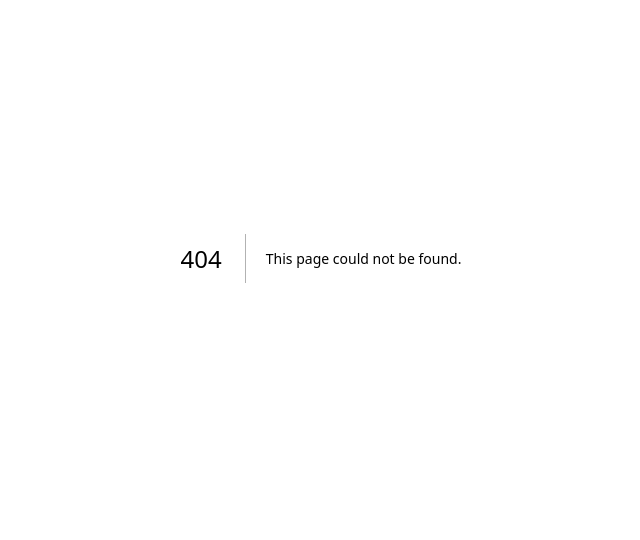
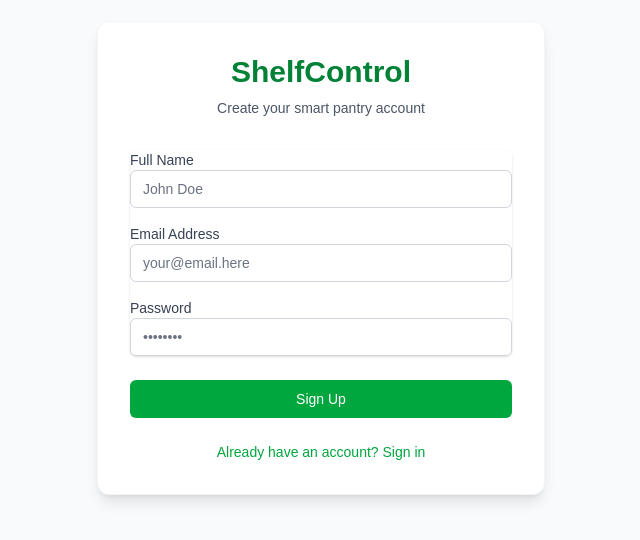
Before and after one commit to Sruth827/smart-pantry, a Next.js app: page /registration in a window 1280 px wide. Before the commit this address had no page. Shown: the part 142-682 px from the top of the page, without its empty margins (319-959 px from the left). Built offline with nearby package versions, Linux system fonts and the light colour scheme.

Commit message:
User Registration added. /api/register, /registration/page.tsx

```diff
--- a/src/app/actions/pantry.ts
+++ b/src/app/actions/pantry.ts
@@ -1,15 +1,14 @@
 "use server";
-import { PrismaClient } from "@prisma/client";
 import { revalidatePath } from "next/cache";
+import { db } from '@/lib/db';
 
-const prisma = new PrismaClient();
 
 export async function addPantryItem(formData: FormData) {
   const itemName = formData.get("itemName") as string;
   const quantity = parseFloat(formData.get("quantity") as string);
   const userId = "your-current-user-uuid"; // We'll replace this with Auth later
 
-  await prisma.pantryItem.create({
+  await db.pantryItem.create({
     data: { itemName, quantity, userId },
   });
 
--- /dev/null
+++ b/src/app/api/register/route.ts
@@ -0,0 +1,50 @@
+
+import { NextResponse } from 'next/server';
+import { db } from "@/lib/db";
+import bcrypt from "bcrypt";
+
+export async function POST(req: Request) {
+    try {
+        const { email, fullName, password } = await req.json();
+
+    if ( !email || !fullName || !password ) {
+        return NextResponse.json({error: "Missing field"} , {status: 400});
+    }
+
+    const existingUser = await db.user.findUnique({
+        where: {email}
+    });
+    if (existingUser) {
+        return NextResponse.json({ error: "User already exists"}, { status: 409});
+    }
+
+    const hashedPassword = await bcrypt.hash(password, 10);
+
+    const newUser = await db.user.create({
+        data: {
+            email,
+            fullName,
+            passwordHash: hashedPassword,
+            categories: {
+                create: [
+                    { name: 'Produce' },
+                    { name: 'Dairy' },
+                    { name: 'Pantry Staples' },
+                    { name: 'Frozen' },
+                    { name: 'Meat' },
+                    { name: 'Bakery' },
+                ]
+            }
+        }
+    });
+
+    return NextResponse.json({
+        message: "User creation successful",
+        userId: newUser.id
+    }, {status: 201 });
+
+    } catch (error) {
+        console.error("Registration Error", error);
+        return NextResponse.json({ error: "Internal Server Error" }, { status: 500 });
+    }
+}
--- a/src/app/dashboard/page.tsx
+++ b/src/app/dashboard/page.tsx
@@ -11,7 +11,7 @@ export default function DashboardPage() {
     const { data, isLoading, error } = useQuery({
         queryKey: ['pantry', session?.user?.email],
         queryFn: () => fetch('/api/pantry').then(res => res.json()),
-        enabled: !!session?.user?.email,
+        enabled: status === "authenticated",
     });
 
     if (isLoading) return <div>Checking the shelves...</div>;
--- a/src/app/page.tsx
+++ b/src/app/page.tsx
@@ -42,6 +42,13 @@ export default function Home() {
         <button className="px-8 py-3 bg-white text-gray-700 border border-gray-300 rounded-lg font-semibold hover:bg-gray-50 transition-colors">
           Learn More
         </button>
+
+        <Link
+          href="/registration"
+          className="px-8 py-3 bg-green-600 text-white rounded-lg font-semibold hover:bg-green-700 transition-colors shadow-lg"
+        >
+          Register Now
+        </Link>
       </div>
     </div>
   );
--- /dev/null
+++ b/src/app/registration/page.tsx
@@ -0,0 +1,124 @@
+"use client";
+
+import { useState } from 'react';
+import { signIn } from 'next-auth/react';
+import { useRouter } from 'next/navigation';
+import Link from 'next/link';
+
+export default function RegisterPage() {
+    const router = useRouter();
+    const [formData, setFormData] = useState({
+        fullName: '',
+        email: '',
+        password: '',
+    });
+    const [error, setError] = useState('');
+    const [loading, setLoading] = useState(false);
+
+    const handleSubmit = async (e: React.FormEvent) => {
+        e.preventDefault();
+        setLoading(true);
+        setError('');
+
+        try {
+            const res = await fetch('/api/register', {
+                method: 'POST',
+                headers: { 'Content-Type': 'application/json' },
+                body: JSON.stringify(formData),
+            });
+
+            if (!res.ok) {
+                const data = await res.json();
+                throw new Error(data.error || 'Registration failed');
+            }
+
+            // SUCCESS: Auto-login the user
+            const loginRes = await signIn('credentials', {
+                redirect: false,
+                email: formData.email,
+                password: formData.password,
+            });
+
+            if (loginRes?.error) {
+                router.push('/login'); // Fallback if auto-login fails
+            } else {
+                router.push('/dashboard');
+            }
+        } catch (err: any) {
+            setError(err.message);
+        } finally {
+            setLoading(false);
+        }
+    };
+
+    return (
+        <div className="min-h-screen flex items-center justify-center bg-gray-50 px-4">
+            <div className="max-w-md w-full space-y-8 bg-white p-8 rounded-xl shadow-lg border border-gray-100">
+                <div className="text-center">
+                    <h2 className="text-3xl font-extrabold text-green-700">ShelfControl</h2>
+                    <p className="mt-2 text-sm text-gray-600">Create your smart pantry account</p>
+                </div>
+
+                {error && (
+                    <div className="bg-red-50 text-red-600 p-3 rounded-md text-sm text-center border border-red-100">
+                        {error}
+                    </div>
+                )}
+
+                <form className="mt-8 space-y-6" onSubmit={handleSubmit}>
+                    <div className="rounded-md shadow-sm space-y-4">
+                        <div>
+                            <label className="block text-sm font-medium text-gray-700">Full Name</label>
+                            <input
+                                type="text"
+                                required
+                                className="appearance-none relative block w-full px-3 py-2 border border-gray-300 placeholder-gray-500 text-gray-900 rounded-md focus:outline-none focus:ring-green-500 focus:border-green-500 sm:text-sm"
+                                placeholder="John Doe"
+                                value={formData.fullName}
+                                onChange={(e) => setFormData({...formData, fullName: e.target.value})}
+                            />
+                        </div>
+                        <div>
+                            <label className="block text-sm font-medium text-gray-700">Email Address</label>
+                            <input
+                                type="email"
+                                required
+                                className="appearance-none relative block w-full px-3 py-2 border border-gray-300 placeholder-gray-500 text-gray-900 rounded-md focus:outline-none focus:ring-green-500 focus:border-green-500 sm:text-sm"
+                                placeholder="your@email.here"
+                                value={formData.email}
+                                onChange={(e) => setFormData({...formData, email: e.target.value})}
+                            />
+                        </div>
+                        <div>
+                            <label className="block text-sm font-medium text-gray-700">Password</label>
+                            <input
+                                type="password"
+                                required
+                                className="appearance-none relative block w-full px-3 py-2 border border-gray-300 placeholder-gray-500 text-gray-900 rounded-md focus:outline-none focus:ring-green-500 focus:border-green-500 sm:text-sm"
+                                placeholder="••••••••"
+                                value={formData.password}
+                                onChange={(e) => setFormData({...formData, password: e.target.value})}
+                            />
+                        </div>
+                    </div>
+
+                    <div>
+                        <button
+                            type="submit"
+                            disabled={loading}
+                            className={`group relative w-full flex justify-center py-2 px-4 border border-transparent text-sm font-medium rounded-md text-white bg-green-600 hover:bg-green-700 focus:outline-none focus:ring-2 focus:ring-offset-2 focus:ring-green-500 ${loading ? 'opacity-50 cursor-not-allowed' : ''}`}
+                        >
+                            {loading ? 'Creating Account...' : 'Sign Up'}
+                        </button>
+                    </div>
+
+                    <div className="text-sm text-center">
+                        <Link href="/login" className="font-medium text-green-600 hover:text-green-500">
+                            Already have an account? Sign in
+                        </Link>
+                    </div>
+                </form>
+            </div>
+        </div>
+    );
+}
```
Also changed, not shown: src/app/login/page.tsx (line endings or trailing spaces).
